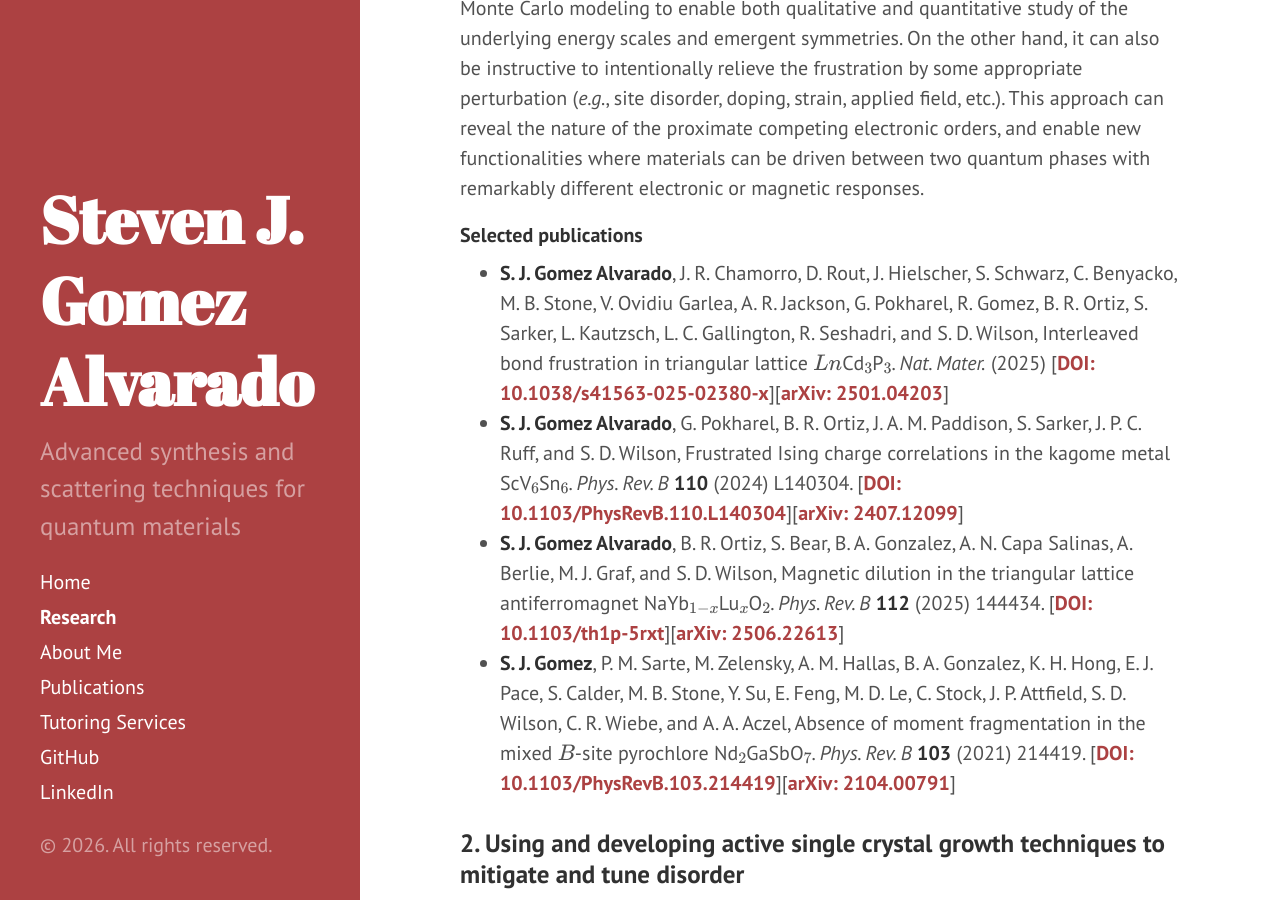
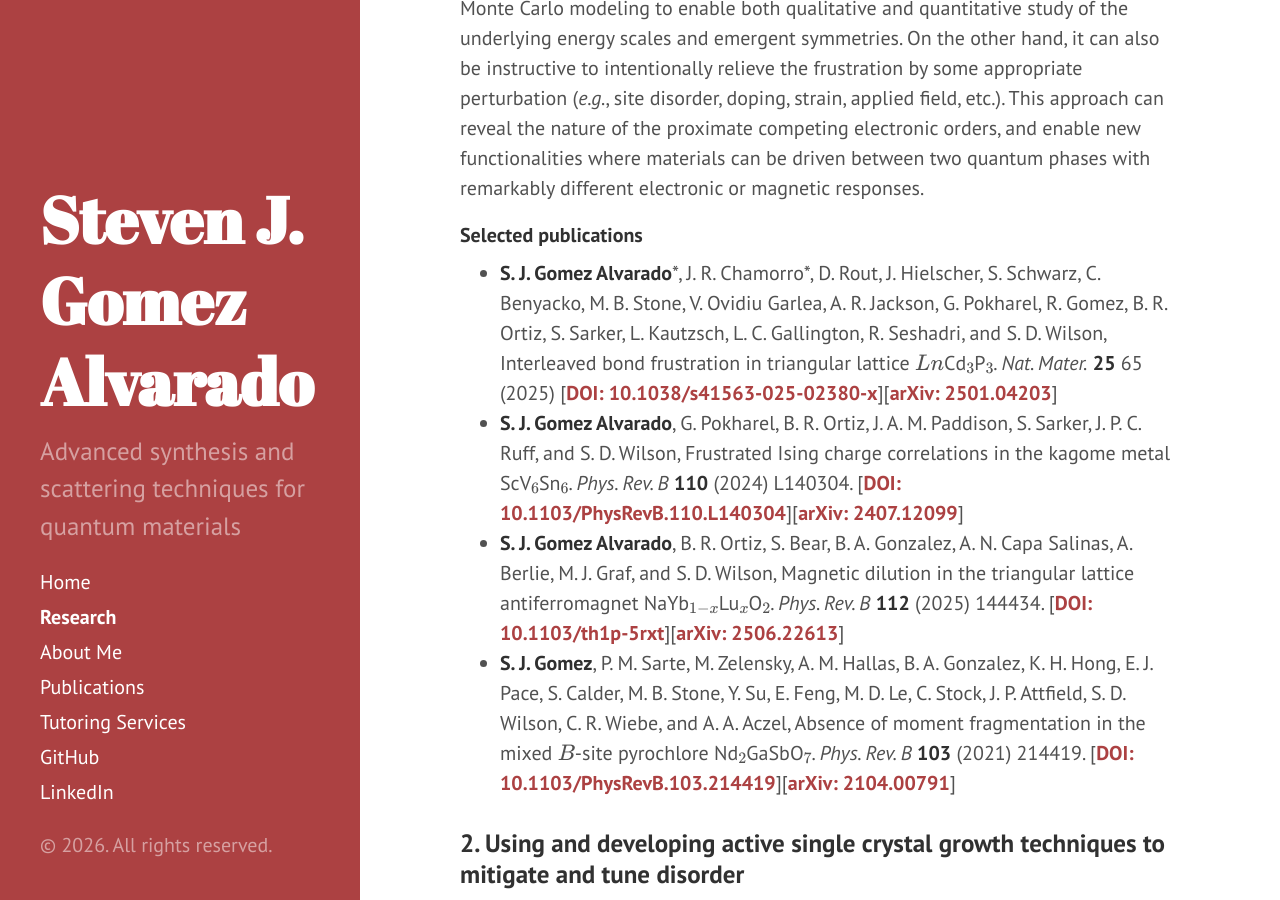
Before and after one commit to stevenjgomez/stevenjgomez.github.io, a Jekyll site: the page built from research.md, in a window 1280 px wide and 900 px high, scrolled down 880 px. Built offline with Jekyll 4.4.1, drawn with Linux system fonts in a browser that asks for light colours.

Commit message:
Add page numbers for 133 paper

```diff
--- a/research.md
+++ b/research.md
@@ -11,7 +11,7 @@ My research focuses on building an understanding of the microscopic mechanisms u
 Interactions between the fundamental electronic degrees of freedom (spin, orbital, lattice, charge) can compete in ways that make quantum systems incredibly susceptible to perturbation near certain critical points in their phase diagram. At or near these critical points, exotic and useful behaviors can emerge such as unconventional superconductivity or quantum spin liquid phases. When competition between these energy scales persists down to low temperature, critical fluctuations and/or short-range correlations can be probed via (in)elastic neutron or X-ray scattering, yielding crucial information about the microscopic Hamiltonian which governs the physics and yet is "hidden" when the frustration is relieved and the system enters a frozen or long-range ordered state. To this end, I employ techniques like three-dimensional difference pair distribution function analysis and Monte Carlo modeling to enable both qualitative and quantitative study of the underlying energy scales and emergent symmetries. On the other hand, it can also be instructive to intentionally relieve the frustration by some appropriate perturbation (*e.g.*, site disorder, doping, strain, applied field, etc.). This approach can reveal the nature of the  proximate competing electronic orders, and enable new functionalities where materials can be driven between two quantum phases with remarkably different electronic or magnetic responses.
 
 #### Selected publications
-- **S. J. Gomez Alvarado**, J. R. Chamorro, D. Rout, J. Hielscher, S. Schwarz, C. Benyacko, M. B. Stone, V. Ovidiu Garlea, A. R. Jackson, G. Pokharel, R. Gomez, B. R. Ortiz, S. Sarker, L. Kautzsch, L. C. Gallington, R.  Seshadri, and S. D. Wilson, Interleaved bond frustration in triangular lattice $$Ln$$Cd$$_3$$P$$_3$$. *Nat. Mater.* (2025) [[**DOI: 10.1038/s41563-025-02380-x**](https://doi.org/10.1038/s41563-025-02380-x)\]\[[**arXiv: 2501.04203**](https://arxiv.org/abs/2501.04203)\]
+- **S. J. Gomez Alvarado**\*, J. R. Chamorro\*, D. Rout, J. Hielscher, S. Schwarz, C. Benyacko, M. B. Stone, V. Ovidiu Garlea, A. R. Jackson, G. Pokharel, R. Gomez, B. R. Ortiz, S. Sarker, L. Kautzsch, L. C. Gallington, R.  Seshadri, and S. D. Wilson, Interleaved bond frustration in triangular lattice $$Ln$$Cd$$_3$$P$$_3$$. *Nat. Mater.* **25** 65 (2025)  \[[**DOI: 10.1038/s41563-025-02380-x**](https://doi.org/10.1038/s41563-025-02380-x)\]\[[**arXiv: 2501.04203**](https://arxiv.org/abs/2501.04203)\]
 - **S. J. Gomez Alvarado**, G. Pokharel, B. R. Ortiz, J. A. M. Paddison, S. Sarker, J. P. C. Ruff, and S. D. Wilson, Frustrated Ising charge correlations in the kagome metal ScV$$_6$$Sn$$_6$$. *Phys. Rev. B* **110** (2024) L140304. \[[**DOI: 10.1103/PhysRevB.110.L140304**](https://doi.org/10.1103/PhysRevB.110.L140304)\]\[[**arXiv: 2407.12099**](https://arxiv.org/abs/2407.12099)\]
 - **S. J. Gomez Alvarado**, B. R. Ortiz, S. Bear, B. A. Gonzalez, A. N. Capa Salinas, A. Berlie, M. J. Graf, and S. D. Wilson, Magnetic dilution in the triangular lattice antiferromagnet NaYb$$_{1-x}$$Lu$$_x$$O$$_2$$. *Phys. Rev. B* **112** (2025) 144434. \[[**DOI: 10.1103/th1p-5rxt**](https://doi.org/10.1103/th1p-5rxt)\]\[[**arXiv: 2506.22613**](https://arxiv.org/abs/2506.22613)\]
 - **S. J. Gomez**, P. M. Sarte, M. Zelensky, A. M. Hallas, B. A. Gonzalez, K. H. Hong, E. J. Pace, S. Calder, M. B. Stone, Y. Su, E. Feng, M. D. Le, C. Stock, J. P. Attfield, S. D. Wilson, C. R. Wiebe, and A. A. Aczel, Absence of moment fragmentation in the mixed $$B$$-site pyrochlore Nd$$_2$$GaSbO$$_7$$. *Phys. Rev. B* **103** (2021) 214419. \[[**DOI: 10.1103/PhysRevB.103.214419**](https://doi.org/10.1103/PhysRevB.103.214419)\]\[[**arXiv: 2104.00791**](https://arxiv.org/abs/2104.00791)\]
```
